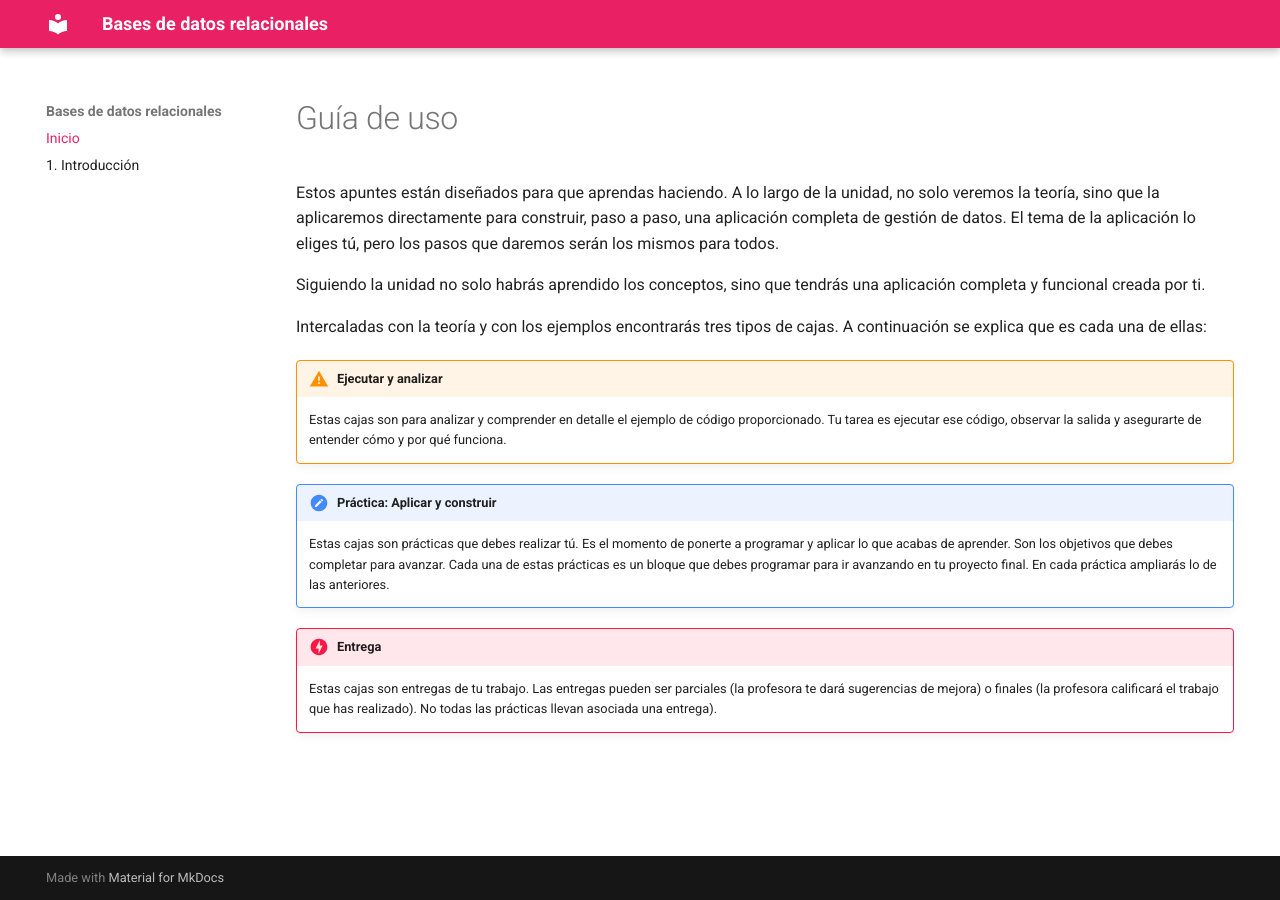
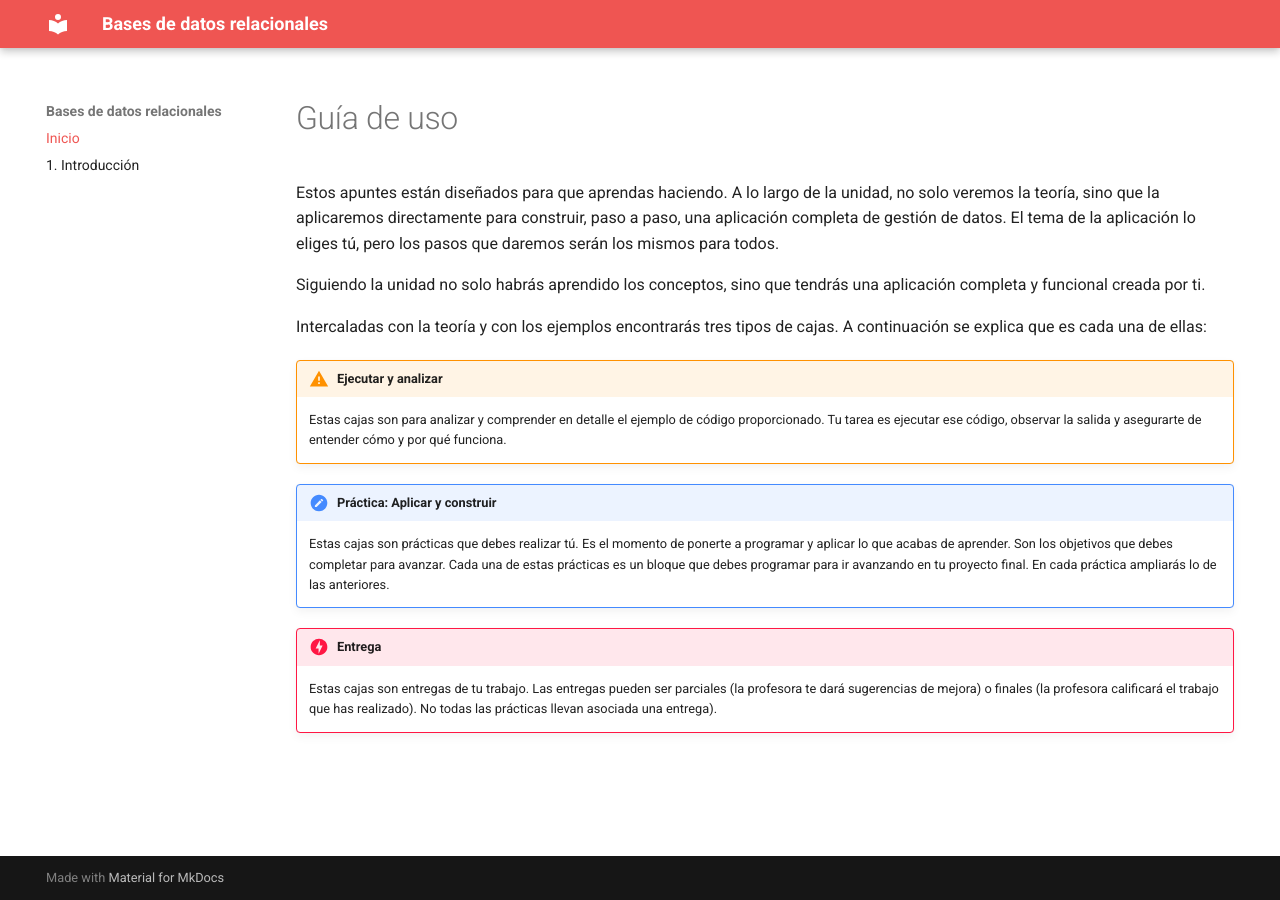
Before and after one commit to bpaterna/AD_BD_REL, an MkDocs documentation site: the page built from docs/index.md, in a window 1280 px wide. Built offline with MkDocs 1.6.1 and Material for MkDocs 9.7.7, drawn with Linux system fonts in a browser that asks for light colours.

Commit message:
Update mkdocs.yml

```diff
--- a/mkdocs.yml
+++ b/mkdocs.yml
@@ -6,7 +6,7 @@ theme:
   language: es
   palette:
     scheme: default
-    primary: pink
+    primary: red
   features:
     - navigation.instant
     - navigation.top
```
